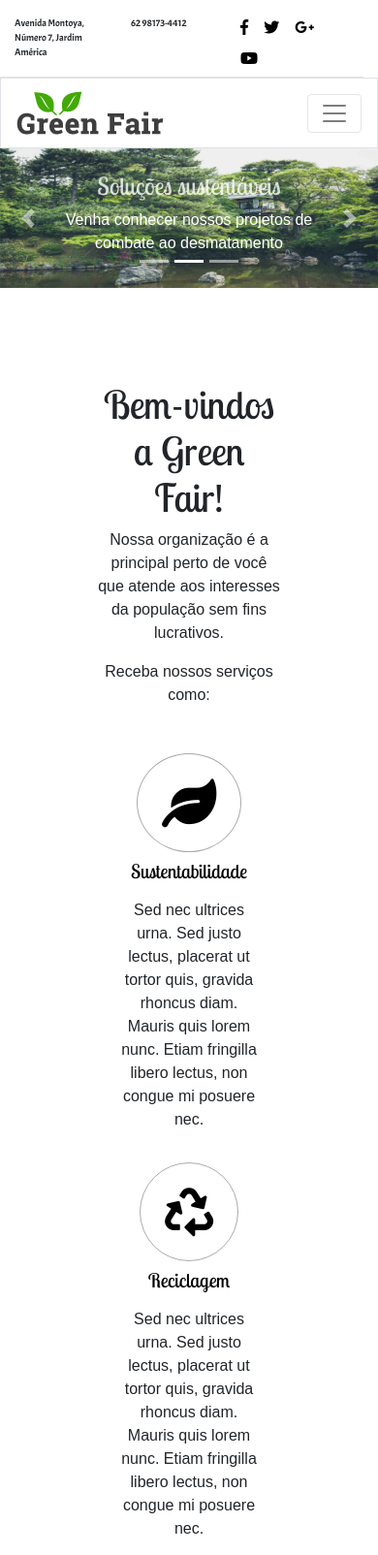
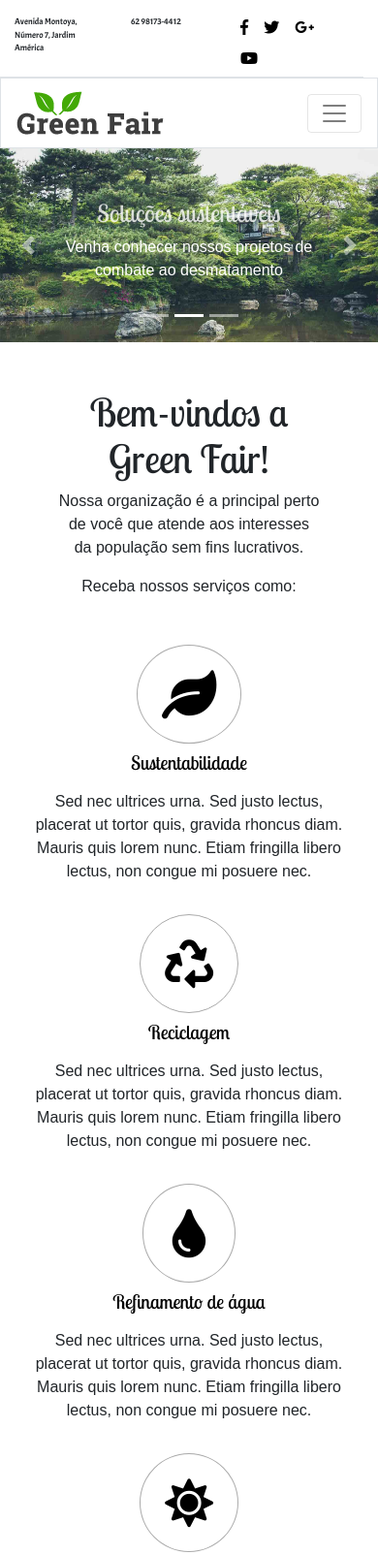
Before and after one commit to arthuralbertoguedes/Site-Meio-ambiente, a plain HTML site: page index.html in a window 390 px wide. Shown: the top 1604 px of the page at 97% size. Drawn offline with Linux system fonts and the light colour scheme; a script that the page names is missing.

Commit message:
alteracoes 27 11

```diff
--- a/css/styles.css
+++ b/css/styles.css
@@ -27,7 +27,9 @@ p{
     color: white;
     font-size: 45px;
 }
-
+.imgMax{
+    min-height: 200px !important;
+}
 h1,h2{
     font-family: 'Lobster Two', cursive;
 }
@@ -45,7 +47,7 @@ h1,h2{
     overflow: hidden;
 }
 .paragrafoMenu{
-    font-size: 10px;
+    font-size: 9px;
     font-family: 'Acme', sans-serif;
 }
 /*Seção Trabalhos*/
@@ -126,11 +128,11 @@ h1,h2{
 .divSectionTestimonials{
     margin-top: 120px;
     background: #ddd;
-    padding: 20px 40px;
+    padding: 20px 20px;
     box-shadow: 3px 3px 3px 3px rgba(0,0,0,0.4);
     border-radius: 10px;
     line-height:20px;
-    height: 220px !important;
+    height: 240px !important;
     font-size: 12px;
 
 }
--- a/index.html
+++ b/index.html
@@ -81,32 +81,32 @@
                 </ol>
                 <div class="carousel-inner">
                     <div class="carousel-item active">
-                        <img src="images/img1.jpg" alt="slide imagem 1" class="w-100 img-fluid">
+                        <img src="images/img1.jpg" alt="slide imagem 1" class="w-100 img-fluid imgMax">
                         <div class="carousel-caption mb-5 h-50">
                             <div class="text-center">
                                 <h1 class="h1">Soluções sustentáveis</h1>
                                 <p class="mb-5 h-2 d-none d-md-block">Venha conhecer nossos projetos de combate ao desmatamento</p>
-                                <button class="btn btn-success d-block m-auto p-2 rounded">Como participar</button>
+                                <button class="btn btn-success d-none d-md-block m-auto p-2 rounded">Como participar</button>
+                            </div>
+                        </div>
+                    </div>
+                    <div class="carousel-item ">
+                        <img src="images/img2.jpg" alt="slide imagem 2" class="w-100 img-fluid imgMax">
+                        <div class="carousel-caption mb-5 h-50">
+                            <div class="text-center">
+                                <h1 class="h1">Soluções sustentáveis</h1>
+                                <p class="mb-5 h-2">Venha conhecer nossos projetos de combate ao desmatamento</p>
+                                <button class="btn btn-success d-none d-md-block  m-auto p-2 rounded ">Como participar</button>
                             </div>
                         </div>
                     </div>
                     <div class="carousel-item">
-                        <img src="images/img2.jpg" alt="slide imagem 2" class="w-100 img-fluid">
+                        <img src="images/img3.jpg" alt="slide imagem 3" class="w-100 img-fluid imgMax">
                         <div class="carousel-caption mb-5 h-50">
                             <div class="text-center">
                                 <h1 class="h1">Soluções sustentáveis</h1>
                                 <p class="mb-5 h-2">Venha conhecer nossos projetos de combate ao desmatamento</p>
-                                <button class="btn btn-success d-block m-auto p-2 rounded">Como participar</button>
-                            </div>
-                        </div>
-                    </div>
-                    <div class="carousel-item">
-                        <img src="images/img3.jpg" alt="slide imagem 3" class="w-100 img-fluid">
-                        <div class="carousel-caption mb-5 h-50">
-                            <div class="text-center">
-                                <h1 class="h1">Soluções sustentáveis</h1>
-                                <p class="mb-5 h-2">Venha conhecer nossos projetos de combate ao desmatamento</p>
-                                <button class="btn btn-success d-block m-auto p-2 rounded">Como participar</button>
+                                <button class="btn btn-success d-none d-md-block m-auto p-2 rounded">Como participar</button>
                             </div>
                         </div>
                     </div>
@@ -120,7 +120,7 @@
             </div>
         </section>
         <main>
-            <section class="text-center mt-5 p-5">
+            <section class="text-center mt-5 ">
                 <div class="row container mx-auto">
                     <div class="mx-auto col-10">
                         <h1>Bem-vindos a Green Fair!</h1>
@@ -128,20 +128,20 @@
                         <p>Receba nossos serviços como:</p>
                     </div>
                 </div>
-                <div class="row container mx-auto mt-3">
-                    <div class="col-8 col-md-3 mt-3 mx-auto">
+                <div class="row container-fluid mx-auto mt-3">
+                    <div class="col-12 col-md-3 mt-3 mx-auto ">
                         <a href="#"><i class="fas fa-leaf mb-2"></i><h2 class="titleServices">Sustentabilidade</h2></a>
                         <p class="mt-3">Sed nec ultrices urna. Sed justo lectus, placerat ut tortor quis, gravida rhoncus diam. Mauris quis lorem nunc. Etiam fringilla libero lectus, non congue mi posuere nec.</p>
                     </div>
-                    <div class="col-8 col-md-3 mt-3 mx-auto ">
+                    <div class="col-12 col-md-3 mt-3 mx-auto ">
                         <a href="#"><i class="fas fa-recycle mb-2"></i><h2 class="titleServices">Reciclagem</h2></a>
                         <p class="mt-3">Sed nec ultrices urna. Sed justo lectus, placerat ut tortor quis, gravida rhoncus diam. Mauris quis lorem nunc. Etiam fringilla libero lectus, non congue mi posuere nec.</p>
                     </div>
-                    <div class="col-8 col-md-3 mt-3 mx-auto">
+                    <div class="col-12 col-md-3 mt-3 mx-auto">
                         <a href="#"><i class="fas fa-tint mb-2"></i><h2 class="titleServices">Refinamento de água</h2></a>
                         <p class="mt-3">Sed nec ultrices urna. Sed justo lectus, placerat ut tortor quis, gravida rhoncus diam. Mauris quis lorem nunc. Etiam fringilla libero lectus, non congue mi posuere nec.</p>
                     </div>
-                    <div class="col-8 col-md-3 mt-3 mx-auto">
+                    <div class="col-12 col-md-3 mt-3 mx-auto">
                         <a href="#"><i class="fas fa-sun mb-2"></i></i><h2 class="titleServices">Sistemas solares</h2></a>
                         <p class="mt-3">Sed nec ultrices urna. Sed justo lectus, placerat ut tortor quis, gravida rhoncus diam. Mauris quis lorem nunc. Etiam fringilla libero lectus, non congue mi posuere nec.</p>
                     </div>
```
Also changed, not shown: js/view/FotografiaView.js (added).
